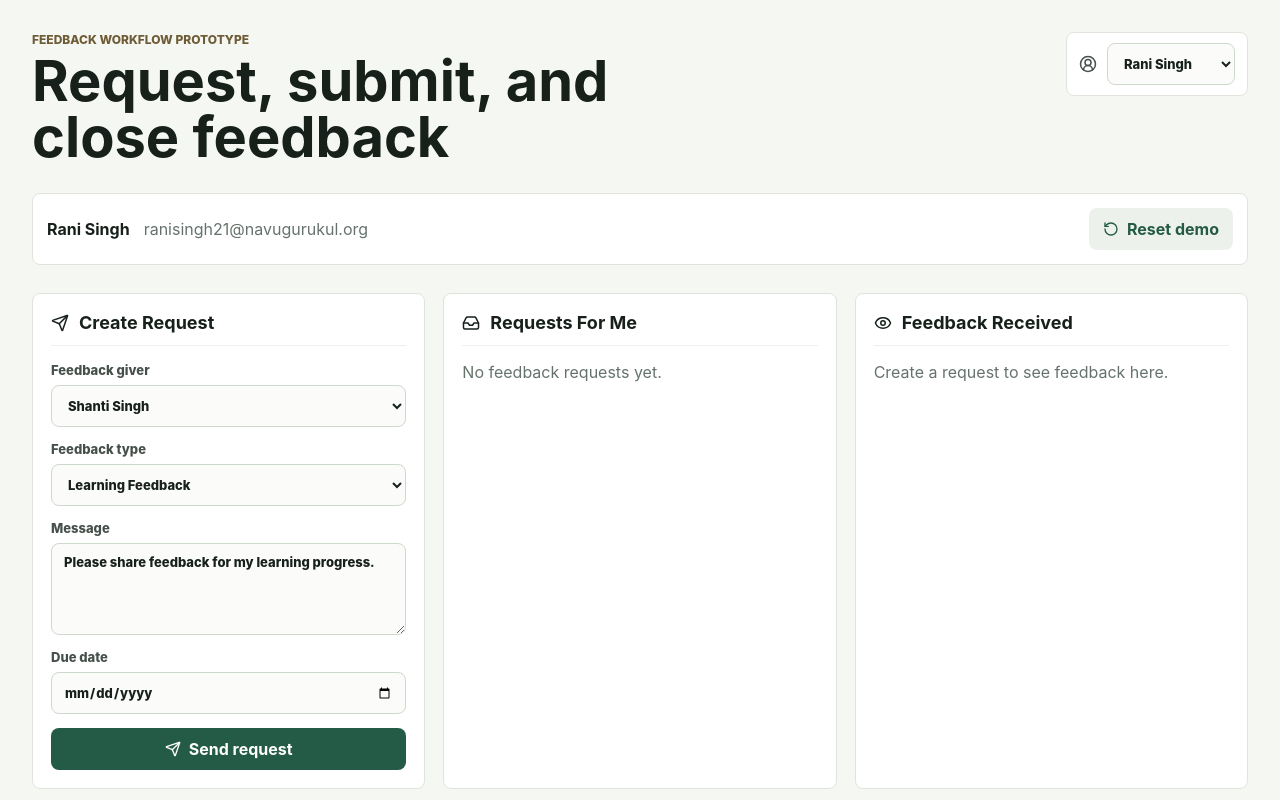
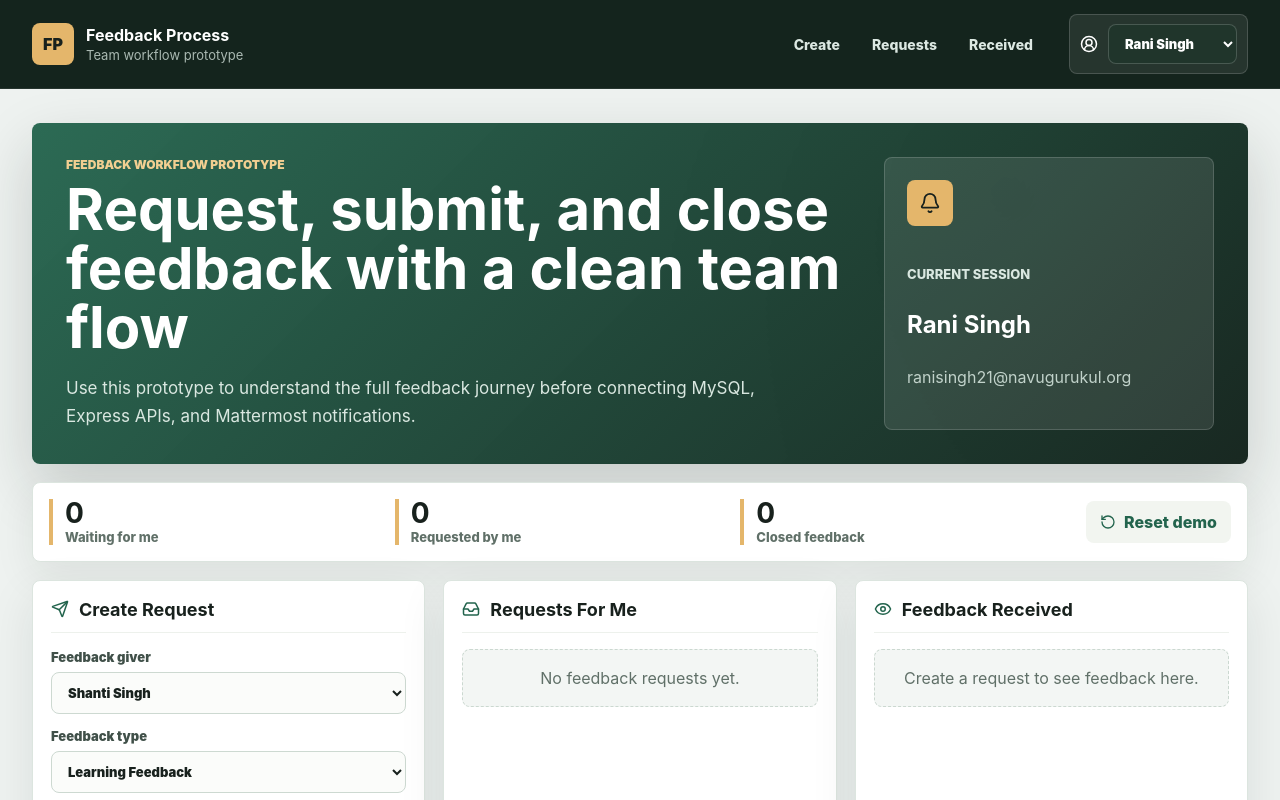
Before and after one commit to PoojaMeena99/feedback-process, a Next.js app: page / in a window 1280 px wide. Shown: the top 800 px of the page. Built offline with nearby package versions, Linux system fonts and the light colour scheme.

Commit message:
Improve feedback prototype UI

```diff
--- a/app/globals.css
+++ b/app/globals.css
@@ -1,12 +1,16 @@
 :root {
-  color: #17201a;
-  background: #f5f7f3;
+  color: #18211d;
+  background: #eef2f0;
   font-family:
     Inter, ui-sans-serif, system-ui, -apple-system, BlinkMacSystemFont, "Segoe UI", sans-serif;
 }
 
 * {
   box-sizing: border-box;
+}
+
+html {
+  scroll-behavior: smooth;
 }
 
 body {
@@ -22,61 +26,193 @@ textarea {
 
 button {
   align-items: center;
-  background: #245b46;
+  background: #23644d;
   border: 0;
   border-radius: 8px;
+  box-shadow: 0 10px 24px rgba(35, 100, 77, 0.16);
   color: #ffffff;
   cursor: pointer;
   display: inline-flex;
-  font-weight: 700;
+  font-weight: 800;
   gap: 8px;
   justify-content: center;
   min-height: 42px;
   padding: 0 14px;
+  transition:
+    background 160ms ease,
+    box-shadow 160ms ease,
+    transform 160ms ease;
 }
 
 button:hover {
-  background: #1d4939;
+  background: #1a4f3c;
+  box-shadow: 0 12px 28px rgba(35, 100, 77, 0.22);
+  transform: translateY(-1px);
 }
 
 button.secondary,
 button.ghost-button {
-  background: #edf1ec;
-  color: #245b46;
+  background: #f2f5f0;
+  box-shadow: none;
+  color: #23644d;
 }
 
 button.secondary:hover,
 button.ghost-button:hover {
-  background: #dfe8df;
+  background: #e1e9e2;
+  box-shadow: none;
 }
 
 button.danger {
-  background: #9c3328;
+  background: #a73f32;
+  box-shadow: 0 10px 24px rgba(167, 63, 50, 0.14);
 }
 
 button.danger:hover {
-  background: #7b281f;
+  background: #842f25;
+}
+
+.site-header {
+  align-items: center;
+  background: #14241d;
+  border-bottom: 1px solid rgba(255, 255, 255, 0.08);
+  color: #ffffff;
+  display: grid;
+  gap: 24px;
+  grid-template-columns: 1fr auto auto;
+  min-height: 76px;
+  padding: 14px 32px;
+  position: sticky;
+  top: 0;
+  z-index: 20;
+}
+
+.brand {
+  align-items: center;
+  display: flex;
+  gap: 12px;
+}
+
+.brand-mark {
+  align-items: center;
+  background: #e4b66b;
+  border-radius: 8px;
+  color: #18211d;
+  display: inline-flex;
+  font-weight: 900;
+  height: 42px;
+  justify-content: center;
+  width: 42px;
+}
+
+.brand div {
+  display: grid;
+  gap: 2px;
+}
+
+.brand span:last-child,
+.site-footer span:last-child {
+  color: #aab9b2;
+  font-size: 13px;
+}
+
+.header-nav {
+  align-items: center;
+  display: flex;
+  gap: 8px;
+}
+
+.header-nav a {
+  border-radius: 8px;
+  color: #dce8e2;
+  font-size: 14px;
+  font-weight: 800;
+  padding: 10px 12px;
+  text-decoration: none;
+}
+
+.header-nav a:hover {
+  background: rgba(255, 255, 255, 0.08);
 }
 
 .app-shell {
   margin: 0 auto;
   max-width: 1280px;
-  padding: 32px;
+  padding: 34px 32px 44px;
 }
 
-.topbar {
-  align-items: flex-start;
-  display: flex;
-  gap: 24px;
-  justify-content: space-between;
+.hero {
+  align-items: stretch;
+  background:
+    linear-gradient(135deg, rgba(35, 100, 77, 0.96), rgba(20, 36, 29, 0.98)),
+    radial-gradient(circle at 80% 20%, rgba(228, 182, 107, 0.34), transparent 34%);
+  border-radius: 8px;
+  box-shadow: 0 24px 60px rgba(24, 33, 29, 0.18);
+  color: #ffffff;
+  display: grid;
+  gap: 28px;
+  grid-template-columns: minmax(0, 1fr) 330px;
+  margin-bottom: 18px;
+  overflow: hidden;
+  padding: 34px;
+}
+
+.hero .eyebrow {
+  color: #f2cf91;
+}
+
+.hero-copy {
+  color: #d9e7e0;
+  font-size: 17px;
+  line-height: 1.6;
+  margin: 18px 0 0;
+  max-width: 720px;
+}
+
+.hero-panel {
+  align-self: stretch;
+  background: rgba(255, 255, 255, 0.1);
+  border: 1px solid rgba(255, 255, 255, 0.16);
+  border-radius: 8px;
+  display: grid;
+  gap: 8px;
+  padding: 22px;
+}
+
+.hero-icon {
+  align-items: center;
+  background: #e4b66b;
+  border-radius: 8px;
+  color: #18211d;
+  display: inline-flex;
+  height: 46px;
+  justify-content: center;
+  width: 46px;
+}
+
+.hero-panel p {
+  color: #d9e7e0;
+  font-size: 13px;
+  font-weight: 800;
+  margin: 12px 0 0;
+  text-transform: uppercase;
+}
+
+.hero-panel strong {
+  font-size: 24px;
+}
+
+.hero-panel span {
+  color: #c1d2ca;
+  overflow-wrap: anywhere;
 }
 
 .eyebrow {
-  color: #6f5c36;
+  color: #8b6430;
   font-size: 12px;
-  font-weight: 800;
+  font-weight: 900;
   letter-spacing: 0;
-  margin: 0 0 6px;
+  margin: 0 0 8px;
   text-transform: uppercase;
 }
 
@@ -87,9 +223,9 @@ h2 {
 }
 
 h1 {
-  font-size: clamp(32px, 5vw, 56px);
-  line-height: 1;
-  max-width: 720px;
+  font-size: clamp(34px, 5vw, 58px);
+  line-height: 1.02;
+  max-width: 840px;
 }
 
 h2 {
@@ -97,33 +233,58 @@ h2 {
 }
 
 .user-switcher,
-.current-user,
+.summary-strip,
 .panel,
 .request-card,
 .modal {
   background: #ffffff;
-  border: 1px solid #dfe5dc;
+  border: 1px solid #dce5df;
   border-radius: 8px;
 }
 
 .user-switcher {
   align-items: center;
+  background: rgba(255, 255, 255, 0.08);
+  border-color: rgba(255, 255, 255, 0.16);
+  color: #ffffff;
   display: flex;
   gap: 10px;
-  padding: 10px 12px;
+  padding: 9px 10px;
 }
 
-.current-user {
-  align-items: center;
-  display: flex;
-  gap: 14px;
-  margin: 28px 0;
-  padding: 14px;
+.user-switcher select {
+  background: #20352b;
+  border-color: rgba(255, 255, 255, 0.18);
+  color: #ffffff;
+  min-height: 38px;
 }
 
-.current-user span {
-  color: #66736c;
-  margin-right: auto;
+.summary-strip {
+  align-items: center;
+  box-shadow: 0 14px 40px rgba(24, 33, 29, 0.08);
+  display: grid;
+  gap: 14px;
+  grid-template-columns: repeat(3, minmax(0, 1fr)) auto;
+  margin: 18px 0;
+  padding: 16px;
+}
+
+.metric {
+  border-left: 4px solid #e4b66b;
+  display: grid;
+  gap: 2px;
+  padding-left: 12px;
+}
+
+.metric strong {
+  font-size: 28px;
+  line-height: 1;
+}
+
+.metric span {
+  color: #607068;
+  font-size: 13px;
+  font-weight: 800;
 }
 
 .grid {
@@ -133,17 +294,23 @@ h2 {
 }
 
 .panel {
-  min-height: 360px;
+  box-shadow: 0 16px 48px rgba(24, 33, 29, 0.09);
+  min-height: 390px;
   padding: 18px;
 }
 
 .panel-title {
   align-items: center;
   border-bottom: 1px solid #edf1ec;
+  color: #18211d;
   display: flex;
   gap: 10px;
   margin-bottom: 16px;
   padding-bottom: 12px;
+}
+
+.panel-title svg {
+  color: #23644d;
 }
 
 .stack {
@@ -152,10 +319,10 @@ h2 {
 }
 
 label {
-  color: #46504a;
+  color: #405049;
   display: grid;
   font-size: 13px;
-  font-weight: 800;
+  font-weight: 900;
   gap: 7px;
 }
 
@@ -163,15 +330,26 @@ input,
 select,
 textarea {
   background: #fbfcfa;
-  border: 1px solid #cfd8cd;
+  border: 1px solid #cdd9d1;
   border-radius: 8px;
-  color: #17201a;
+  color: #18211d;
   min-height: 42px;
+  outline: none;
   padding: 10px 12px;
+  transition:
+    border-color 160ms ease,
+    box-shadow 160ms ease;
+}
+
+input:focus,
+select:focus,
+textarea:focus {
+  border-color: #23644d;
+  box-shadow: 0 0 0 4px rgba(35, 100, 77, 0.12);
 }
 
 textarea {
-  min-height: 92px;
+  min-height: 98px;
   resize: vertical;
 }
 
@@ -186,11 +364,21 @@ textarea:disabled {
 }
 
 .request-card {
+  background: #fbfcfa;
   padding: 14px;
+  transition:
+    border-color 160ms ease,
+    transform 160ms ease;
+}
+
+.request-card:hover {
+  border-color: #b6c9be;
+  transform: translateY(-2px);
 }
 
 .request-card p {
-  color: #46504a;
+  color: #405049;
+  line-height: 1.5;
   margin: 10px 0;
 }
 
@@ -216,59 +404,77 @@ textarea:disabled {
 }
 
 dl {
+  background: #f0f4f1;
+  border-radius: 8px;
   display: grid;
   gap: 8px;
   grid-template-columns: repeat(3, 1fr);
   margin: 12px 0;
+  padding: 12px;
 }
 
 dt {
-  color: #7c877f;
+  color: #718078;
   font-size: 11px;
-  font-weight: 800;
+  font-weight: 900;
   text-transform: uppercase;
 }
 
 dd {
+  color: #1d2b24;
+  font-weight: 800;
   margin: 2px 0 0;
 }
 
 .status {
-  background: #edf1ec;
+  background: #e3efe8;
   border-radius: 999px;
-  color: #245b46;
+  color: #23644d;
   font-size: 12px;
-  font-weight: 800;
+  font-weight: 900;
   padding: 5px 9px;
+  text-transform: capitalize;
+}
+
+.status.requested {
+  background: #fff1d9;
+  color: #80521d;
 }
 
 .status.declined {
-  background: #f7e7e3;
-  color: #9c3328;
+  background: #f8e5e1;
+  color: #a73f32;
 }
 
 .status.submitted,
 .status.closed {
-  background: #e4efe9;
-  color: #245b46;
+  background: #e3efe8;
+  color: #23644d;
 }
 
 .empty {
-  color: #66736c;
+  background: #f3f6f4;
+  border: 1px dashed #cbd8d0;
+  border-radius: 8px;
+  color: #607068;
   margin: 0;
+  padding: 18px;
+  text-align: center;
 }
 
 .modal-backdrop {
   align-items: center;
-  background: rgba(23, 32, 26, 0.48);
+  background: rgba(18, 30, 24, 0.64);
   display: flex;
   inset: 0;
   justify-content: center;
   padding: 24px;
   position: fixed;
+  z-index: 30;
 }
 
 .modal {
+  box-shadow: 0 24px 70px rgba(0, 0, 0, 0.25);
   max-height: calc(100vh - 48px);
   max-width: 760px;
   overflow: auto;
@@ -288,21 +494,58 @@ dd {
   width: 38px;
 }
 
+.site-footer {
+  align-items: center;
+  background: #14241d;
+  color: #ffffff;
+  display: flex;
+  gap: 16px;
+  justify-content: space-between;
+  padding: 22px 32px;
+}
+
+.site-footer span:first-child {
+  font-weight: 900;
+}
+
 @media (max-width: 980px) {
+  .site-header {
+    grid-template-columns: 1fr;
+  }
+
+  .header-nav {
+    flex-wrap: wrap;
+  }
+
+  .hero {
+    grid-template-columns: 1fr;
+  }
+
+  .summary-strip,
   .grid {
     grid-template-columns: 1fr;
   }
 
-  .topbar,
-  .current-user {
-    align-items: stretch;
-    flex-direction: column;
+  .summary-strip .ghost-button {
+    width: 100%;
   }
 }
 
 @media (max-width: 560px) {
-  .app-shell {
-    padding: 18px;
+  .app-shell,
+  .site-header,
+  .site-footer {
+    padding-left: 18px;
+    padding-right: 18px;
+  }
+
+  .hero {
+    padding: 24px;
+  }
+
+  .site-footer {
+    align-items: flex-start;
+    flex-direction: column;
   }
 
   dl {
--- a/app/page.jsx
+++ b/app/page.jsx
@@ -2,6 +2,7 @@
 
 import { useState } from "react";
 import {
+  Bell,
   Check,
   CircleUserRound,
   ClipboardList,
@@ -59,6 +60,9 @@ export default function Home() {
 
   const currentUser = getUser(currentUserId);
   const selectedRequest = requests.find((request) => request.id === selectedRequestId);
+  const waitingCount = requests.filter((request) => request.giverId === currentUserId).length;
+  const receivedCount = requests.filter((request) => request.requesterId === currentUserId).length;
+  const closedCount = requests.filter((request) => request.status === "closed").length;
 
   function saveRequests(nextRequests) {
     setRequests(nextRequests);
@@ -94,12 +98,20 @@ export default function Home() {
   }
 
   return (
-    <main className="app-shell">
-      <header className="topbar">
+    <>
+      <header className="site-header">
+        <div className="brand">
+          <span className="brand-mark">FP</span>
           <div>
-          <p className="eyebrow">Feedback workflow prototype</p>
-          <h1>Request, submit, and close feedback</h1>
+            <strong>Feedback Process</strong>
+            <span>Team workflow prototype</span>
           </div>
+        </div>
+        <nav className="header-nav" aria-label="Main navigation">
+          <a href="#create">Create</a>
+          <a href="#requests">Requests</a>
+          <a href="#received">Received</a>
+        </nav>
         <label className="user-switcher">
           <CircleUserRound size={18} />
           <select value={currentUserId} onChange={(event) => setCurrentUserId(event.target.value)}>
@@ -112,9 +124,30 @@ export default function Home() {
         </label>
       </header>
 
-      <section className="current-user">
+      <main className="app-shell">
+        <section className="hero">
+          <div>
+            <p className="eyebrow">Feedback workflow prototype</p>
+            <h1>Request, submit, and close feedback with a clean team flow</h1>
+            <p className="hero-copy">
+              Use this prototype to understand the full feedback journey before connecting
+              MySQL, Express APIs, and Mattermost notifications.
+            </p>
+          </div>
+          <div className="hero-panel">
+            <div className="hero-icon">
+              <Bell size={22} />
+            </div>
+            <p>Current session</p>
             <strong>{currentUser.name}</strong>
             <span>{currentUser.email}</span>
+          </div>
+        </section>
+
+        <section className="summary-strip" aria-label="Workflow summary">
+          <Metric label="Waiting for me" value={waitingCount} />
+          <Metric label="Requested by me" value={receivedCount} />
+          <Metric label="Closed feedback" value={closedCount} />
           <button className="ghost-button" type="button" onClick={resetDemo}>
             <RotateCcw size={16} />
             Reset demo
@@ -122,19 +155,25 @@ export default function Home() {
         </section>
 
         <section className="grid">
+          <div id="create">
             <CreateRequest currentUserId={currentUserId} onCreate={createRequest} />
+          </div>
+          <div id="requests">
             <RequestsForMe
               currentUserId={currentUserId}
               requests={requests}
               onUpdate={updateRequest}
               onSelect={setSelectedRequestId}
             />
+          </div>
+          <div id="received">
             <FeedbackReceived
               currentUserId={currentUserId}
               requests={requests}
               onUpdate={updateRequest}
               onSelect={setSelectedRequestId}
             />
+          </div>
         </section>
 
         {selectedRequest ? (
@@ -146,6 +185,21 @@ export default function Home() {
           />
         ) : null}
       </main>
+
+      <footer className="site-footer">
+        <span>Feedback Process Prototype</span>
+        <span>Next.js + localStorage now, Express + MySQL later</span>
+      </footer>
+    </>
+  );
+}
+
+function Metric({ label, value }) {
+  return (
+    <div className="metric">
+      <strong>{value}</strong>
+      <span>{label}</span>
+    </div>
   );
 }
 
```
Lines whose indentation alone changed are shown as unchanged.
